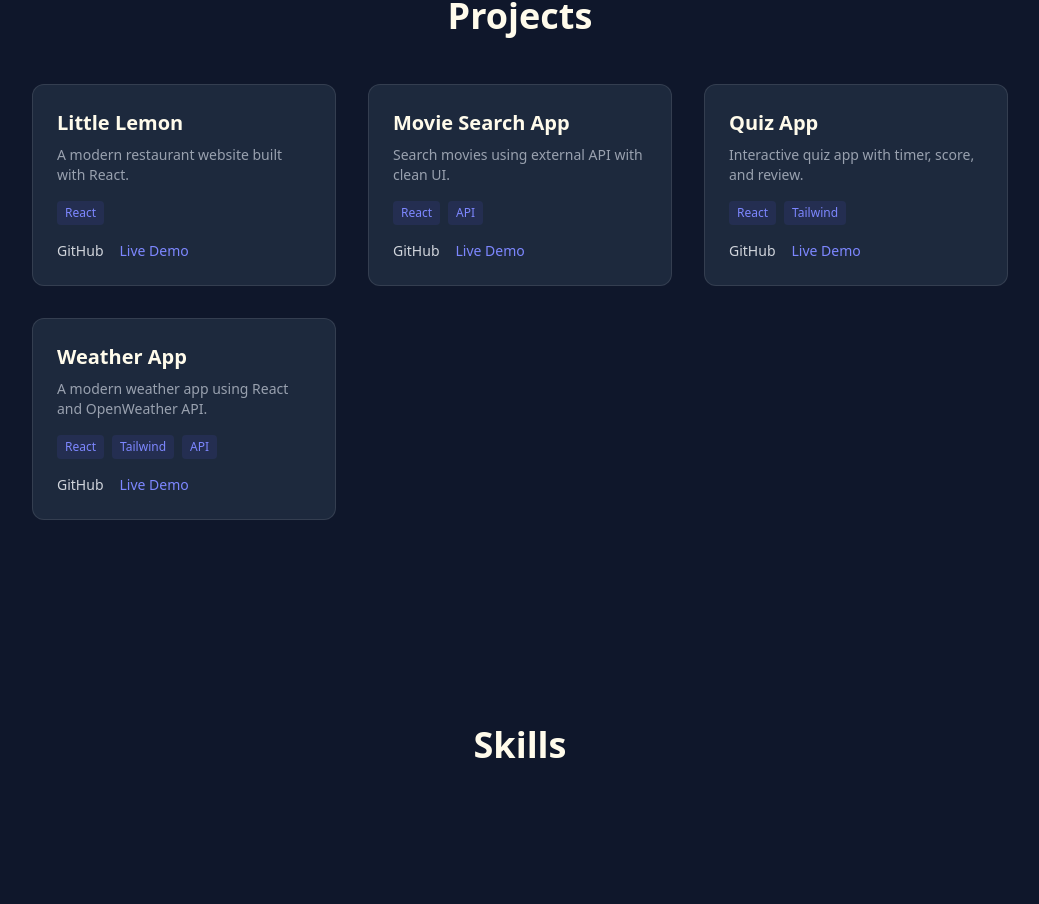
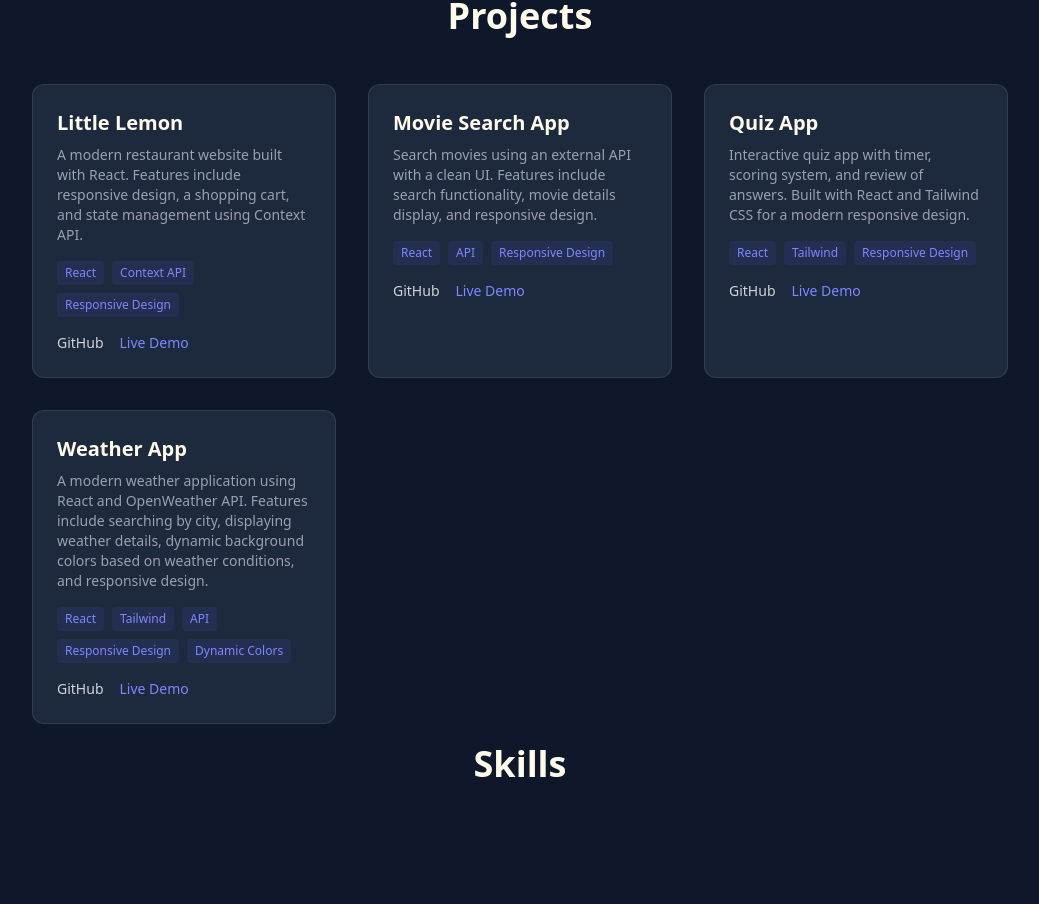
Before and after one commit to ahmadamentazkrhge2/portfolio, a React (Vite) app: page / in a window 1280 px wide. Shown: the part 822-1726 px from the top of the page, without its empty margins (120-1159 px from the left). Built offline with nearby package versions, Linux system fonts and the light colour scheme.

Commit message:
edit data

```diff
--- a/src/data/projects.js
+++ b/src/data/projects.js
@@ -2,32 +2,32 @@ export const projects = [
   {
     id: 1,
     title: "Little Lemon",
-    description: "A modern restaurant website built with React.",
-    tech: ["React"],
+    description: "A modern restaurant website built with React. Features include responsive design, a shopping cart, and state management using Context API.",
+    tech: ["React", "Context API", "Responsive Design"],
     github: "https://github.com/ahmadamentazkrhge2/Little__Lemon",
     demo: "https://little-lemon-1ajj.vercel.app/",
   },
   {
     id: 2,
     title: "Movie Search App",
-    description: "Search movies using external API with clean UI.",
-    tech: ["React", "API"],
+    description: "Search movies using an external API with a clean UI. Features include search functionality, movie details display, and responsive design.",
+    tech: ["React", "API", "Responsive Design"],
     github: "https://github.com/ahmadamentazkrhge2/Movie_search_app_react",
     demo: "https://movie-search-app-react1.vercel.app/",
   },
   {
     id: 3,
     title: "Quiz App",
-    description: "Interactive quiz app with timer, score, and review.",
-    tech: ["React", "Tailwind"],
+    description: "Interactive quiz app with timer, scoring system, and review of answers. Built with React and Tailwind CSS for a modern responsive design.",
+    tech: ["React", "Tailwind", "Responsive Design"],
     github: "https://github.com/ahmadamentazkrhge2/Quiz_App",
     demo: "https://quiz-app-xi-nine-56.vercel.app/",
   },
   {
     id: 4,
     title: "Weather App",
-    description: "A modern weather app using React and OpenWeather API.",
-    tech: ["React", "Tailwind", "API"],
+    description: "A modern weather application using React and OpenWeather API. Features include searching by city, displaying weather details, dynamic background colors based on weather conditions, and responsive design.",
+    tech: ["React", "Tailwind", "API", "Responsive Design", "Dynamic Colors"],
     github: "https://github.com/ahmadamentazkrhge2/Weather_app_react",
     demo: "https://weather-app-react-sand.vercel.app/",
   },
```
